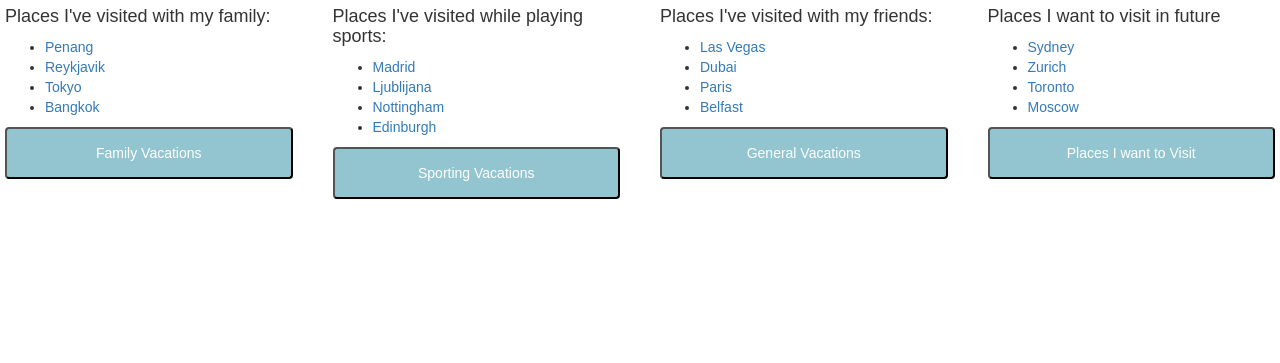
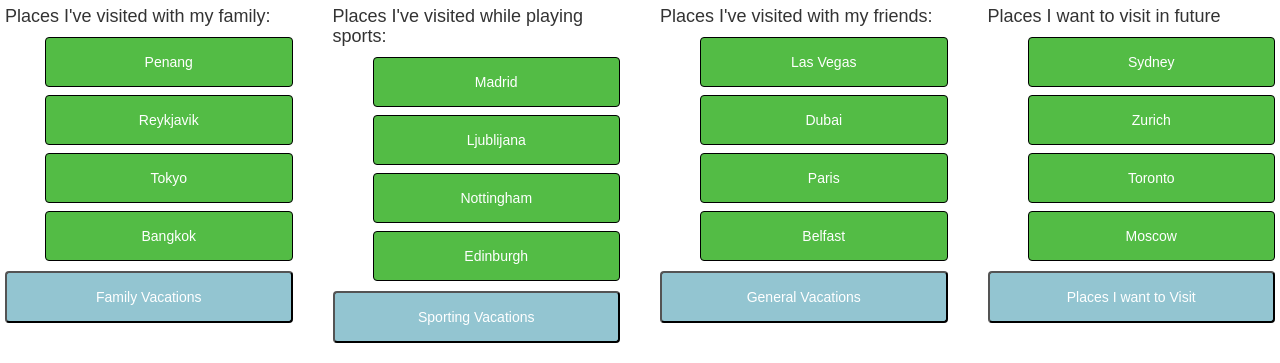
Before and after one commit to Code-Institute-Submissions/my-travel-map, a plain HTML site: page index.html in a window 1280 px wide. Shown: the part 486-849 px from the top of the page. Before the commit the page ends 800 px from the top, so only its background shows below. Drawn offline with nearby package versions, Linux system fonts and the light colour scheme; some packages are replaced by stand-ins of ours; a script that the page names is missing; some icons are missing.

Commit message:
adding buttons + styling

```diff
--- a/assets/css/style.css
+++ b/assets/css/style.css
@@ -14,6 +14,9 @@ html,body{
 	padding: 20px;
     background-color: #fff;
 }
+ul{
+    list-style-type: none;
+}
 
 button {
     box-sizing: border-box;
@@ -27,6 +30,28 @@ button {
     color: #fff;
 	font-size: 1em
 }
+.button {
+    box-sizing: border-box;
+    border-radius: 4px;
+    margin-bottom: 1vh;
+    border: 1.5px #000 solid ;
+    display: block;
+    width: 100%;
+    background-color: rgba(54, 177, 37, 0.85);
+    text-align: center;
+    padding: 1em .75em;
+    text-decoration: none;
+    color: #fff;
+    font-size: 1em;
+}
+/* li.button:hover{
+    box-shadow: 0 12px 16px 0 rgba(0,0,0,0.24), 0 17px 50px 0 rgba(0,0,0,0.19);
+}
+li.button:active {
+  background-color: #3e8e41;
+  box-shadow: 0 5px #666;
+  transform: translateY(4px);
+} */
 
 /* Always set the map height explicitly to define the size of the div
        * element that contains the map. */
--- a/index.html
+++ b/index.html
@@ -20,10 +20,10 @@
             <h2>Family Visited</h2>
             <h4>Places I've visited with my family:</h4>
             <ul class="par-1">
-                <li><a class="location" data-location="5.4065013,100.2559077">Penang</a></li>
-                <li><a class="location" data-location="64.145981,-21.9422367">Reykjavik</a></li>
-                <li><a class="location" data-location="35.6828387,139.7594549">Tokyo</a></li>
-                <li><a class="location" data-location="13.7544238,100.4930399">Bangkok</a></li>
+                <li><a class="location button" data-location="5.4065013,100.2559077">Penang</a></li>
+                <li><a class="location button" data-location="64.145981,-21.9422367">Reykjavik</a></li>
+                <li><a class="location button" data-location="35.6828387,139.7594549">Tokyo</a></li>
+                <li><a class="location button" data-location="13.7544238,100.4930399">Bangkok</a></li>
             </ul>
 
             <button class="button-card-1">Family Vacations</button>
@@ -32,10 +32,10 @@
             <h2>Sporting Visited</h2><i class="fas fa-running"></i>
             <h4>Places I've visited while playing sports:</h4>
             <ul class="par-2">
-                <li><a class="location" data-location="40.4167047,-3.703">Madrid</a></li>
-                <li><a class="location" data-location="46.049,14.506">Ljublijana</a></li>
-                <li><a class="location" data-location="52.95342,-1.149">Nottingham</a></li>
-                <li><a class="location" data-location="55.95335,-3.18837">Edinburgh</a></li>
+                <li><a class="location button" data-location="40.4167047,-3.703">Madrid</a></li>
+                <li><a class="location button" data-location="46.049,14.506">Ljublijana</a></li>
+                <li><a class="location button" data-location="52.95342,-1.149">Nottingham</a></li>
+                <li><a class="location button" data-location="55.95335,-3.18837">Edinburgh</a></li>
             </ul>
             <button class="button-card-2">Sporting Vacations</button>
         </div>
@@ -43,10 +43,10 @@
             <h2>Visited with Friends</h2>
             <h4>Places I've visited with my friends:</h4>
             <ul class="par-3">
-                <li><a class="location" data-location="36.167,-115.172">Las Vegas</a></li>
-                <li><a class="location" data-location="25.074,55.18854">Dubai</a></li>
-                <li><a class="location" data-location="48.856,2.3514">Paris</a></li>
-                <li><a class="location" data-location="54.59644,-5.930">Belfast</a></li>
+                <li><a class="location button" data-location="36.167,-115.172">Las Vegas</a></li>
+                <li><a class="location button" data-location="25.074,55.18854">Dubai</a></li>
+                <li><a class="location button" data-location="48.856,2.3514">Paris</a></li>
+                <li><a class="location button" data-location="54.59644,-5.930">Belfast</a></li>
             </ul>
             <button class="button-card-3">General Vacations</button>
         </div>
@@ -54,10 +54,10 @@
             <h2>Bucket List</h2>
             <h4>Places I want to visit in future</h4>
             <ul class="par-4">
-                <li><a class="location" data-location="-33.854,151.2165">Sydney</a></li>
-                <li><a class="location" data-location="47.37445,8.54104">Zurich</a></li>
-                <li><a class="location" data-location="43.6534,-79.3839">Toronto</a></li>
-                <li><a class="location" data-location="55.75045,37.61749">Moscow</a></li>
+                <li><a class="location button" data-location="-33.854,151.2165">Sydney</a></li>
+                <li><a class="location button" data-location="47.37445,8.54104">Zurich</a></li>
+                <li><a class="location button" data-location="43.6534,-79.3839">Toronto</a></li>
+                <li><a class="location button" data-location="55.75045,37.61749">Moscow</a></li>
             </ul>
             <button class="button-card-4">Places I want to Visit</button>
         </div>
```
